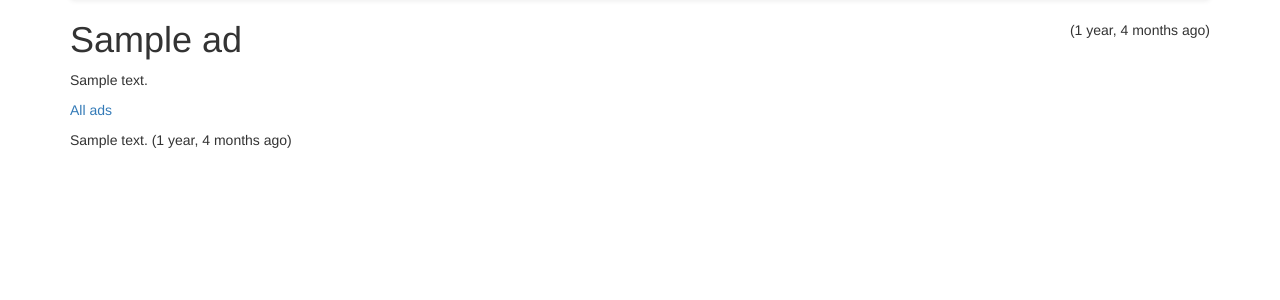
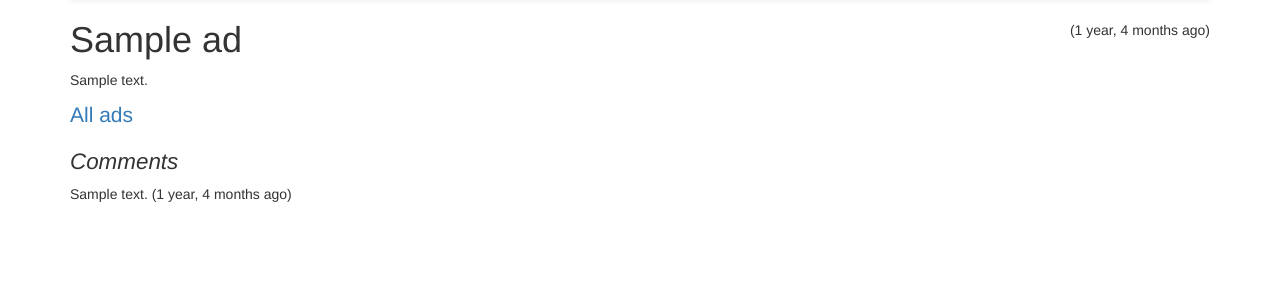
Before and after one commit to Lemour-sudo/Ads-Site, a Django app: template ads/templates/ads/ad_detail.html in a window 1280 px wide. Shown: the part 52-352 px from the top of the page. Run offline with Django 3.2, Linux system fonts and the light colour scheme; the template is opened without the code that fills it: most values are stand-ins (such as "Sample title", 1, 10 or a date in 2020); some libraries are stand-ins or nearby versions.

Commit message:
Turned debug to False in settings.py. IMPORTANT: Added ~/ads/ads route in case somebody follows up o n our old cv. Styled up the comments sections.

```diff
--- a/ads/templates/ads/ad_detail.html
+++ b/ads/templates/ads/ad_detail.html
@@ -38,7 +38,7 @@
 </p>
 <p>
 </p>
-<p>
+<p style="font-size: 1.5em;">
 <a href="{% url 'ads:all' %}">All ads</a>
 </p>
 {% if user.is_authenticated %}
@@ -53,6 +53,11 @@
 </form>
 </p>
 {% endif %}
+
+{% if comments %}
+    <h2 style="font-size: 1.6em; font-style: italic;">Comments</h2>
+{% endif %}
+
 {% for comment in comments %}
     <p> {{ comment.text }}
         ({{ comment.updated_at|naturaltime }})
--- a/mysite/settings.py
+++ b/mysite/settings.py
@@ -25,7 +25,7 @@ APP_NAME = 'AdSpace'   # Add
 SECRET_KEY = 'uzr)a8=(t4mztg!pccbzab*vr0om!fw@9^k%cux=#vh7wo4zn5'
 
 # SECURITY WARNING: don't run with debug turned on in production!
-DEBUG = True
+DEBUG = False
 
 ALLOWED_HOSTS = ['*']
 
--- a/mysite/urls.py
+++ b/mysite/urls.py
@@ -11,6 +11,7 @@ SITE_ROOT = os.path.join(BASE_DIR, 'site')
 
 urlpatterns = [
     path('', include('ads.urls')),
+    path('ads/', include('ads.urls')),
     path('admin/', admin.site.urls),
     url(r'^site/(?P<path>.*)$', serve,
         {'document_root': SITE_ROOT, 'show_indexes': True},
```
Lines whose indentation alone changed are shown as unchanged.
